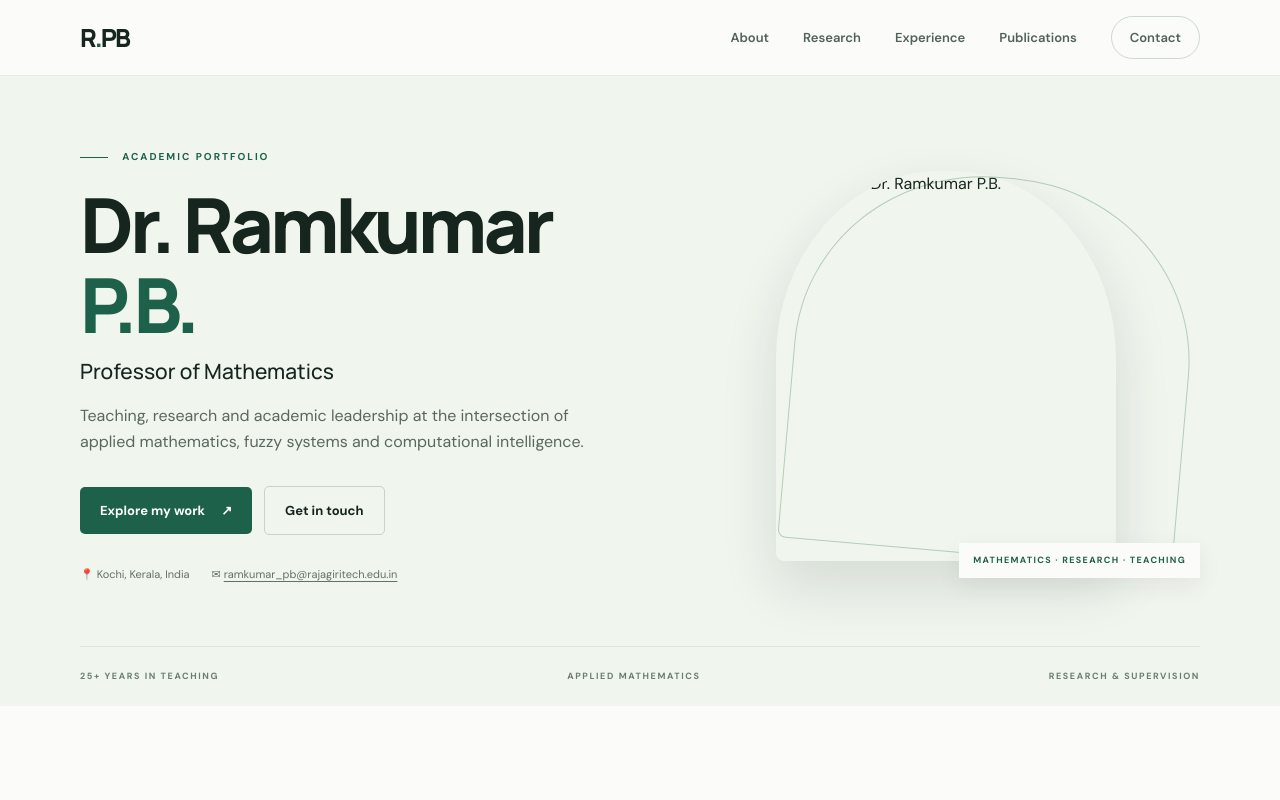
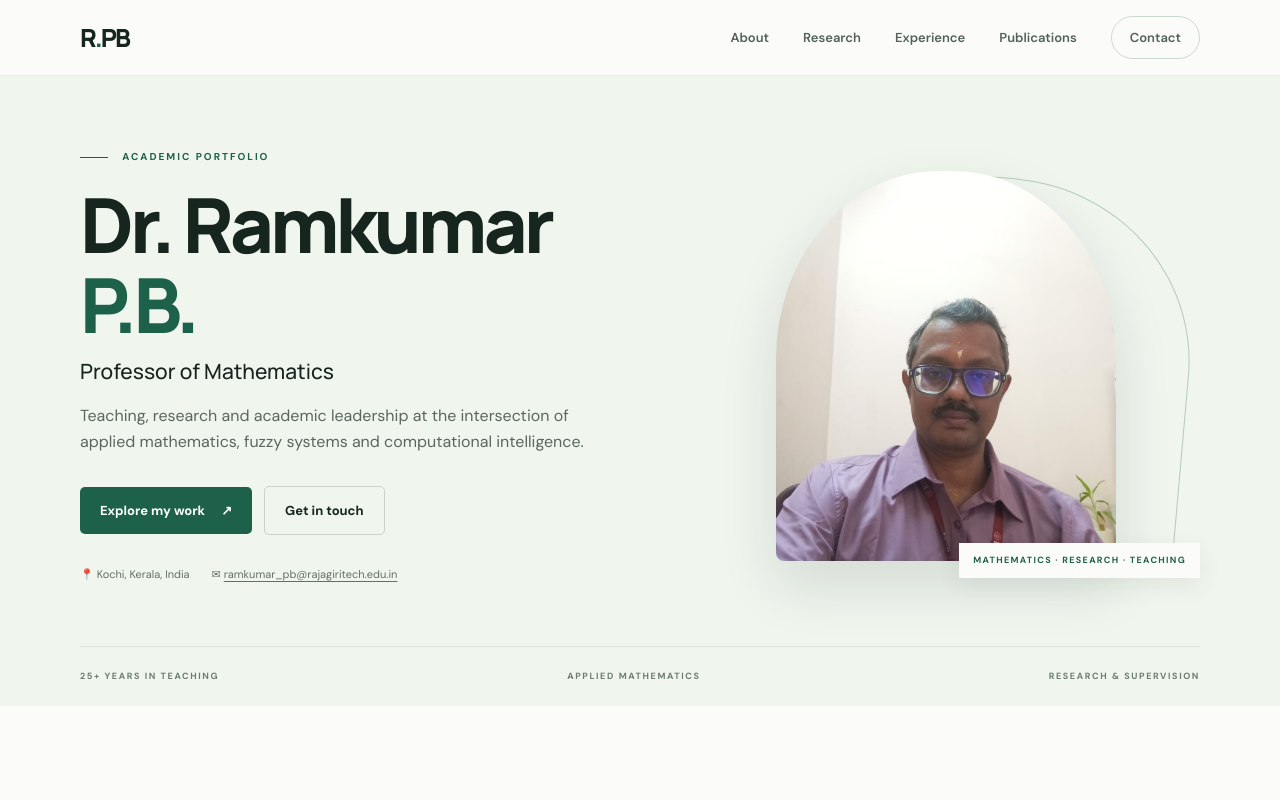
Before and after one commit to ramkumarpb-byte/profile, a plain HTML site: page index.html in a window 1280 px wide. Shown: the top 800 px of the page. Drawn offline with Linux system fonts and the light colour scheme.

Commit message:
Update index.html

```diff
--- a/index.html
+++ b/index.html
@@ -41,7 +41,7 @@
         </div>
         <div class="hero-art portrait-wrap">
           <div class="portrait-accent"></div>
-          <img class="profile-photo" src="assets/profile.png" alt="Portrait of Dr. Ramkumar P.B.">
+          <img class="profile-photo" src="profile.png" alt="Portrait of Dr. Ramkumar P.B.">
           <span class="portrait-caption">MATHEMATICS · RESEARCH · TEACHING</span>
         </div>
       </div>
```
